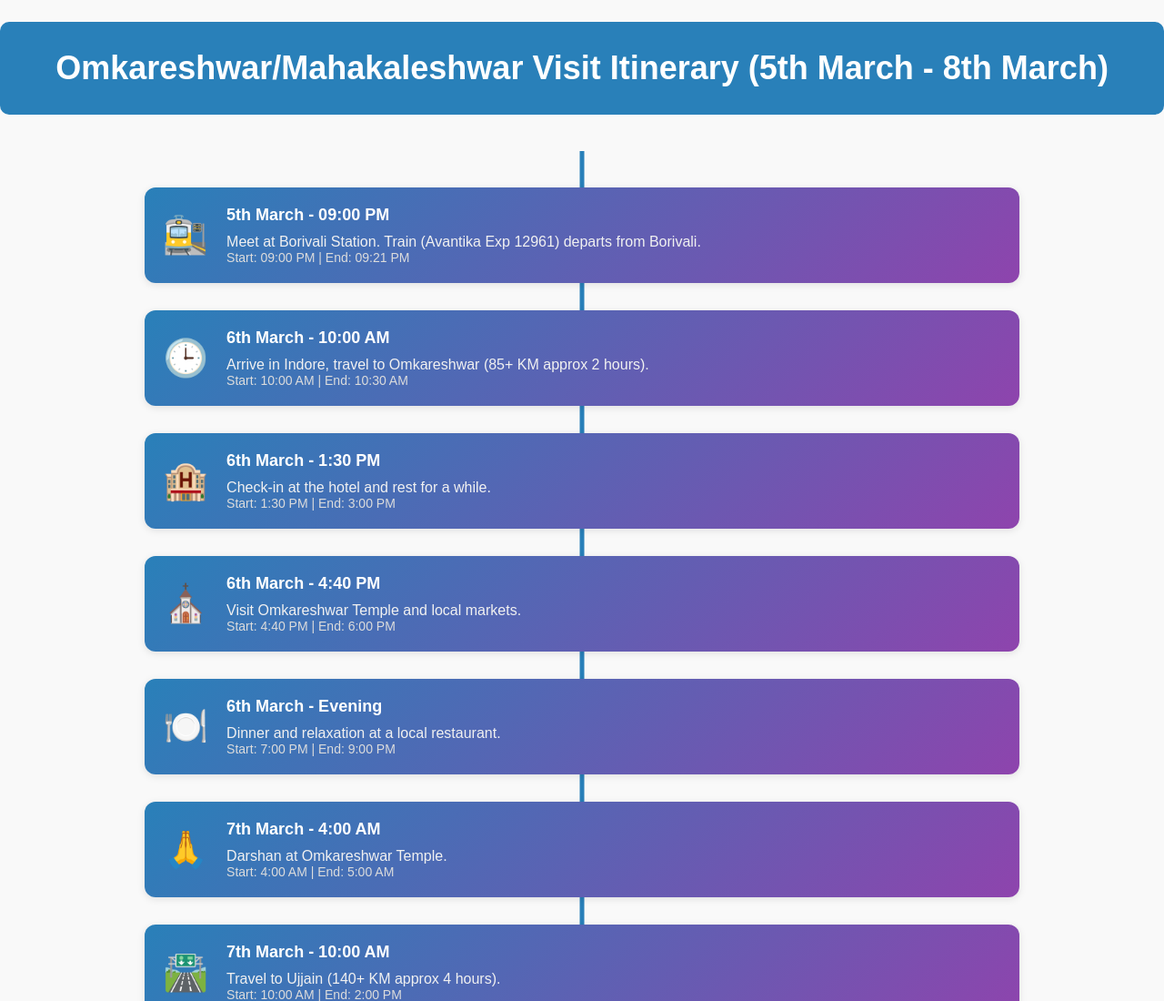
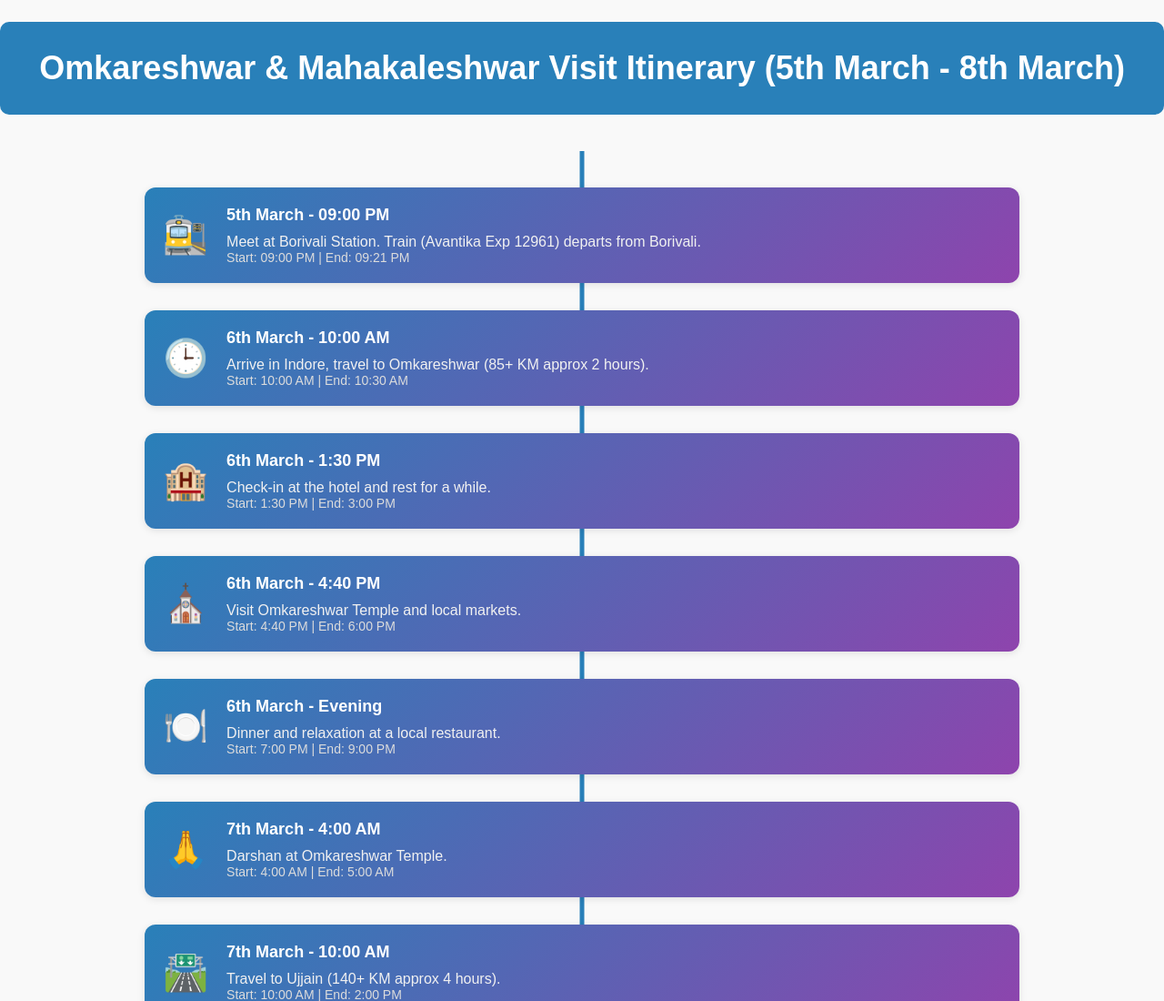
Before and after one commit to iampkvk/OMSHIVtrip, a plain HTML site: page index.html in a window 1280 px wide. Shown: the top 1100 px of the page at 91% size. Drawn offline with Linux system fonts and the light colour scheme.

Commit message:
Update index.html

```diff
--- a/index.html
+++ b/index.html
@@ -3,7 +3,7 @@
 <head>
     <meta charset="UTF-8">
     <meta name="viewport" content="width=device-width, initial-scale=1.0">
-    <title>Omkareshwar/Mahakaleshwar  Visit Itinerary</title>
+    <title>Omkareshwar & Mahakaleshwar Visit Itinerary</title>
     <style>
         body {
             font-family: 'Arial', sans-serif;
@@ -129,7 +129,7 @@
 </head>
 <body>
 
-    <h1>Omkareshwar/Mahakaleshwar Visit Itinerary (5th March - 8th March)</h1>
+    <h1>Omkareshwar & Mahakaleshwar Visit Itinerary (5th March - 8th March)</h1>
 
     <div class="timeline-container">
 
```
